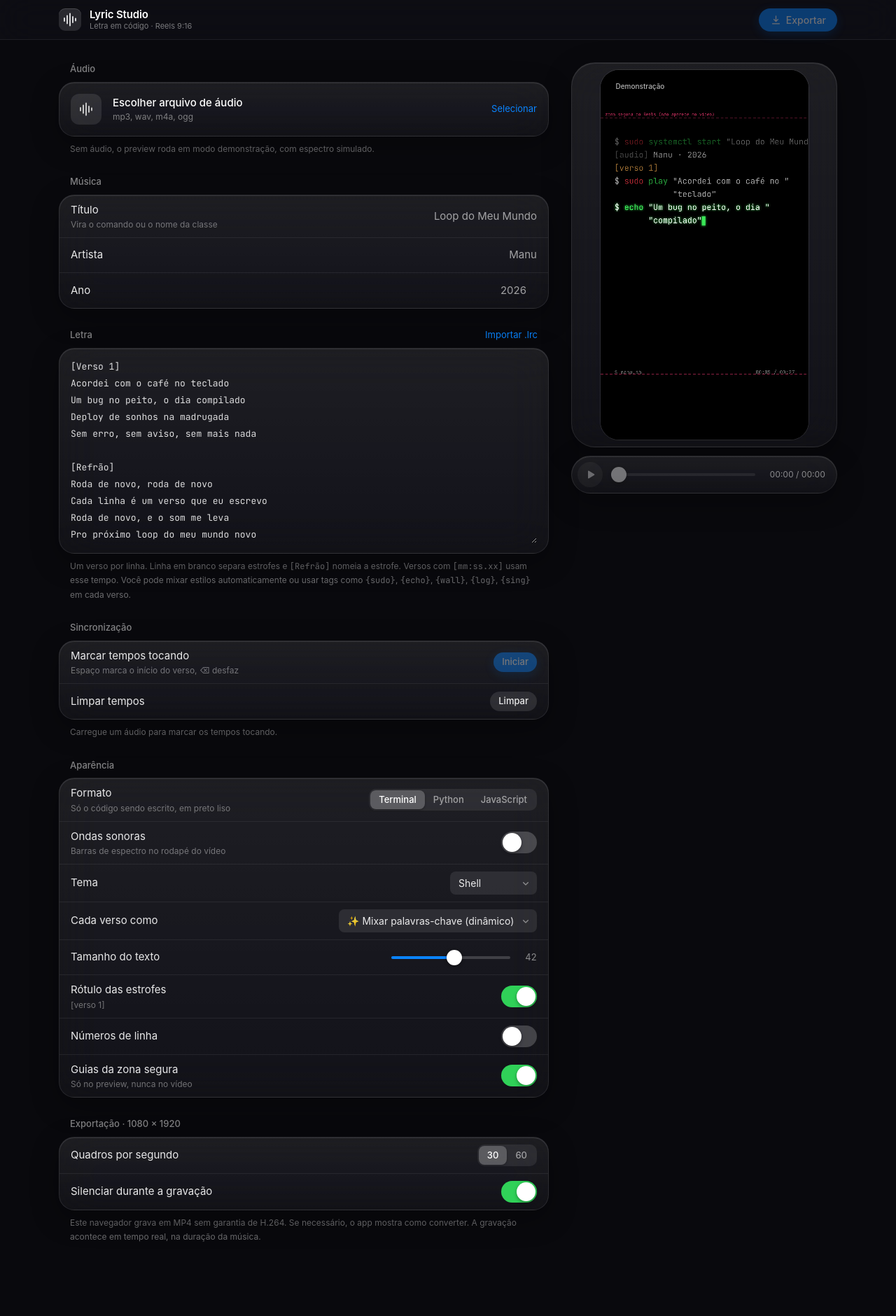
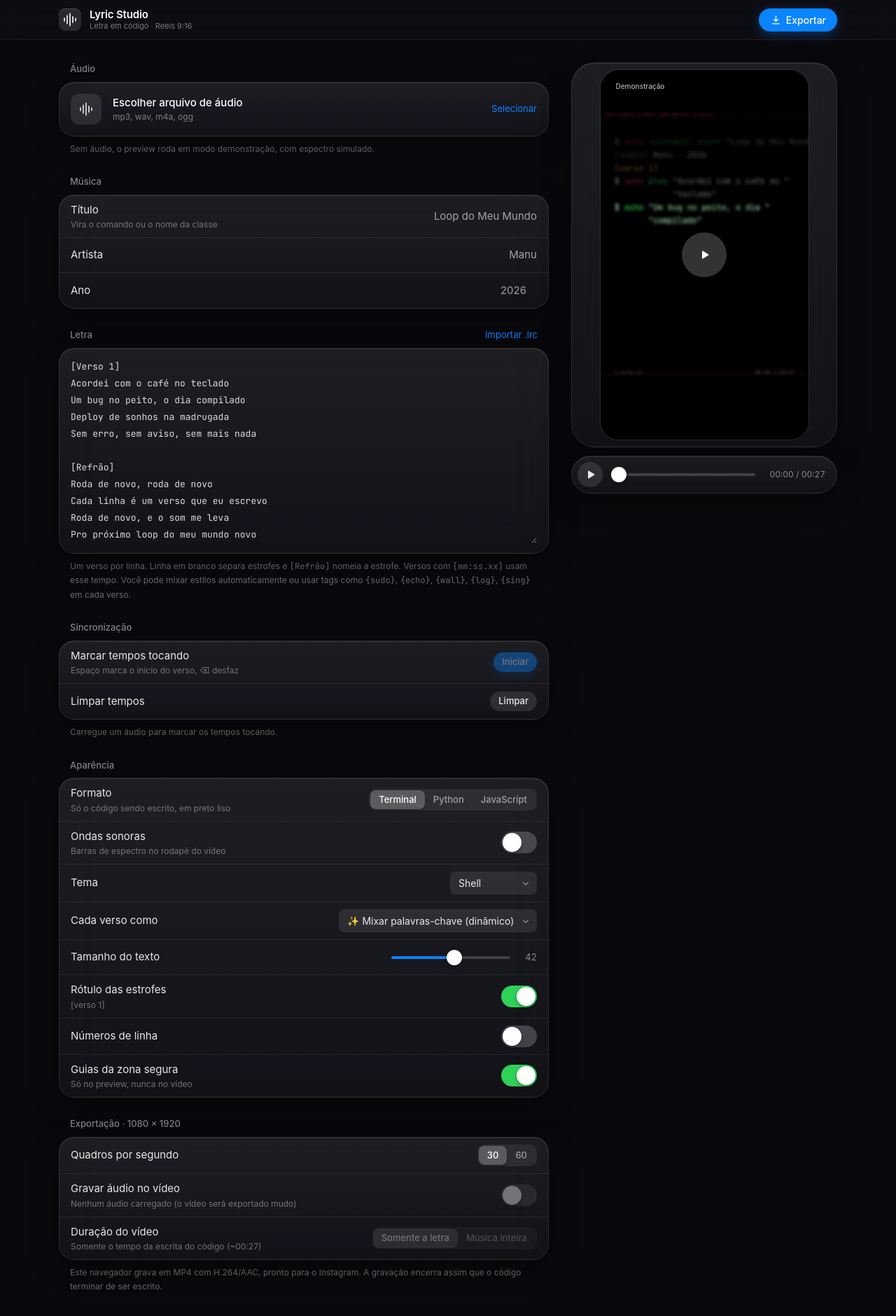
Before and after one commit to Izileth/_l_code, a React (Vite) app: page / in a window 1280 px wide. Shown: the top 1880 px of the page at 70% size. Before the commit the page ends 1856 px from the top, so only its background shows below. Built offline with nearby package versions, Linux system fonts and the light colour scheme.

Commit message:
feat: enhance video export options with audio recording and duration settings

```diff
--- a/src/App.tsx
+++ b/src/App.tsx
@@ -66,6 +66,8 @@ export default function App() {
   const [guides, setGuides] = useState(true)
 
   const [fps, setFps] = useState(30)
+  const [recordAudio, setRecordAudio] = useState(true)
+  const [exportDuration, setExportDuration] = useState<'lyrics' | 'full'>('lyrics')
   const [muteExport, setMuteExport] = useState(true)
   const [exp, setExp] = useState<ExportState>({ phase: 'idle' })
 
@@ -75,12 +77,26 @@ export default function App() {
   const theme = getTheme(themeId)
   const terminal = codeFormat === 'terminal'
   const parsed = useMemo(() => parseLyrics(text), [text])
-  const times = useMemo(() => resolveTimes(parsed, duration), [parsed, duration])
+  const lyricsOnly = !engine.loaded || !recordAudio || exportDuration === 'lyrics'
+  const effectiveDuration = useMemo(
+    () => resolveLyricsDuration(parsed, duration, lyricsOnly),
+    [parsed, duration, lyricsOnly],
+  )
+  const times = useMemo(() => resolveTimes(parsed, effectiveDuration), [parsed, effectiveDuration])
   const built = useMemo(
-    () => buildCode(parsed, times, meta, { format: codeFormat, style, indent, sections, duration }),
-    [parsed, times, meta, codeFormat, style, indent, sections, duration],
+    () =>
+      buildCode(parsed, times, meta, {
+        format: codeFormat,
+        style,
+        indent,
+        sections,
+        duration: effectiveDuration,
+        lyricsOnly,
+      }),
+    [parsed, times, meta, codeFormat, style, indent, sections, effectiveDuration, lyricsOnly],
   )
-  const recFormat = useMemo(() => pickFormat(), [])
+  const effectiveTotal = lyricsOnly ? built.total : (duration || built.total)
+  const recFormat = useMemo(() => pickFormat(recordAudio && engine.loaded), [recordAudio, engine.loaded])
   const exporting = exp.phase === 'recording'
   const syncing = syncCursor !== null
 
@@ -121,9 +137,18 @@ export default function App() {
   }
 
   const togglePlay = async () => {
-    if (!engine.loaded) return
-    if (engine.paused) await engine.play()
-    else engine.pause()
+    if (!engine.loaded && !parsed.length) return
+    if (!engine.loaded) {
+      engine.setVirtualDuration(effectiveTotal)
+    }
+    if (engine.paused) {
+      if (engine.time >= effectiveTotal && effectiveTotal > 0) {
+        engine.seek(0)
+      }
+      await engine.play()
+    } else {
+      engine.pause()
+    }
     setPlaying(!engine.paused)
   }
 
@@ -183,30 +208,55 @@ export default function App() {
   // ── exportação ─────────────────────────────────────────────
   const exportVideo = async () => {
     const canvas = canvasRef.current
-    if (!canvas || !engine.loaded) return
+    if (!canvas) return
     cancelledRef.current = false
     setExp({ phase: 'recording' })
+
+    const hasAudio = recordAudio && engine.loaded
+    const targetDuration = effectiveTotal
+
     try {
       engine.pause()
       engine.seek(0)
-      engine.setSpeakersMuted(muteExport)
-      const rec = startRecording(canvas, engine.getRecordingStream(), fps)
+      if (!engine.loaded) {
+        engine.setVirtualDuration(targetDuration)
+      }
+      engine.setSpeakersMuted(muteExport && hasAudio)
+
+      const rec = startRecording(canvas, hasAudio ? engine.getRecordingStream() : null, fps)
       recRef.current = rec
 
       const ended = new Promise<void>((resolve) => {
+        let interval: number | null = null
+
+        const cleanup = () => {
+          if (interval !== null) clearInterval(interval)
+          engine.audio.removeEventListener('ended', onEnd)
+        }
+
         const onEnd = () => {
-          engine.audio.removeEventListener('ended', onEnd)
+          cleanup()
           resolve()
         }
+
         engine.audio.addEventListener('ended', onEnd)
+
+        interval = window.setInterval(() => {
+          if (engine.time >= targetDuration) {
+            cleanup()
+            resolve()
+          }
+        }, 50)
+
         cancelRef.current = () => {
-          engine.audio.removeEventListener('ended', onEnd)
+          cleanup()
           resolve()
         }
       })
+
       await engine.play()
       await ended
-      await new Promise((r) => setTimeout(r, 600))
+      await new Promise((r) => setTimeout(r, 400))
 
       const result = await rec.stop()
       recRef.current = null
@@ -218,7 +268,8 @@ export default function App() {
         return
       }
 
-      const name = `${built.className.toLowerCase()}-reels.${result.ext}`
+      const audioSuffix = hasAudio ? '' : '-mudo'
+      const name = `${built.className.toLowerCase()}-reels${audioSuffix}.${result.ext}`
       const url = URL.createObjectURL(result.blob)
       setExp({ phase: 'done', url, ext: result.ext, size: result.blob.size, name, h264: result.h264 })
       const a = document.createElement('a')
@@ -242,8 +293,8 @@ export default function App() {
   }
 
   const syncLine = syncCursor !== null ? parsed[syncCursor] : undefined
-  const progress = duration > 0 ? Math.min(1, time / duration) : 0
-  const canExport = engine.loaded && !syncing && !!recFormat
+  const progress = effectiveTotal > 0 ? Math.min(1, time / effectiveTotal) : 0
+  const canExport = !syncing && !!recFormat && (parsed.length > 0 || engine.loaded)
 
   return (
     <div className="relative min-h-screen text-white">
@@ -519,7 +570,9 @@ export default function App() {
                     ? 'Este navegador grava em MP4 com H.264/AAC, pronto para o Instagram.'
                     : `Este navegador grava em ${recFormat.ext.toUpperCase()} sem garantia de H.264. Se necessário, o app mostra como converter.`
                   : 'Este navegador não suporta gravação de vídeo. Use Chrome, Edge ou Safari recente.'}{' '}
-                A gravação acontece em tempo real, na duração da música.
+                {lyricsOnly
+                  ? 'A gravação encerra assim que o código terminar de ser escrito.'
+                  : 'A gravação acontece em tempo real, na duração da música.'}
               </>
             }
           >
@@ -534,16 +587,63 @@ export default function App() {
                 ]}
               />
             </Row>
-            <Row label="Silenciar durante a gravação">
-              <Switch label="Silenciar durante a gravação" checked={muteExport} onChange={setMuteExport} disabled={exporting} />
+            <Row
+              label="Gravar áudio no vídeo"
+              hint={
+                !engine.loaded
+                  ? 'Nenhum áudio carregado (o vídeo será exportado mudo)'
+                  : recordAudio
+                    ? 'Inclui a faixa da música no arquivo de vídeo'
+                    : 'Vídeo mudo (ideal para Reels/TikTok onde a música é inserida no app)'
+              }
+            >
+              <Switch
+                label="Gravar áudio no vídeo"
+                checked={recordAudio && engine.loaded}
+                onChange={setRecordAudio}
+                disabled={!engine.loaded || exporting}
+              />
             </Row>
+            <Row
+              label="Duração do vídeo"
+              hint={
+                !engine.loaded
+                  ? `Somente o tempo da escrita do código (~${fmtTime(effectiveTotal)})`
+                  : lyricsOnly
+                    ? `Encerra logo após a letra ser escrita (~${fmtTime(effectiveTotal)}) — sem esperar o fim da música`
+                    : `Grava a música inteira (~${fmtTime(engine.duration)})`
+              }
+            >
+              <Segmented
+                value={lyricsOnly ? 'lyrics' : 'full'}
+                onChange={(v) => setExportDuration(v as 'lyrics' | 'full')}
+                disabled={!engine.loaded || !recordAudio || exporting}
+                options={[
+                  { value: 'lyrics', label: 'Somente a letra' },
+                  { value: 'full', label: 'Música inteira' },
+                ]}
+              />
+            </Row>
+            {recordAudio && engine.loaded && (
+              <Row
+                label="Silenciar na gravação"
+                hint="Muta seus alto-falantes durante a gravação para não fazer barulho"
+              >
+                <Switch
+                  label="Silenciar na gravação"
+                  checked={muteExport}
+                  onChange={setMuteExport}
+                  disabled={exporting}
+                />
+              </Row>
+            )}
             {exporting && (
               <Pane>
                 <div className="h-1 overflow-hidden rounded-full bg-white/15">
                   <div className="h-full rounded-full bg-accent transition-[width] duration-200" style={{ width: `${progress * 100}%` }} />
                 </div>
                 <p className="mt-2 text-xs text-white/45">
-                  Gravando {fmtTime(time)} de {fmtTime(duration)}. Mantenha esta aba aberta e visível.
+                  Gravando {fmtTime(time)} de {fmtTime(effectiveTotal)}. Mantenha esta aba aberta e visível.
                 </p>
               </Pane>
             )}
@@ -579,7 +679,7 @@ export default function App() {
                 engine={engine}
                 lines={built.lines}
                 theme={theme}
-                demoTotal={built.total}
+                demoTotal={effectiveTotal}
                 exporting={exporting}
                 opts={{
                   fontSize,
@@ -594,7 +694,7 @@ export default function App() {
                       : `python ${built.varName}.py`,
                 }}
               />
-              {engine.loaded && !playing && time < 0.05 && !exporting && (
+              {!playing && time < 0.05 && !exporting && (
                 <button
                   onClick={togglePlay}
                   aria-label="Reproduzir"
@@ -617,7 +717,7 @@ export default function App() {
             <Btn
               variant="glass"
               onClick={togglePlay}
-              disabled={!engine.loaded || exporting}
+              disabled={(!engine.loaded && !parsed.length) || exporting}
               aria-label={playing ? 'Pausar' : 'Reproduzir'}
               className="!h-9 !w-9 !p-0"
             >
@@ -625,11 +725,11 @@ export default function App() {
             </Btn>
             <Slider
               label="Posição da música"
-              value={Math.min(time, duration || 1)}
+              value={Math.min(time, effectiveTotal || 1)}
               min={0}
-              max={duration || 1}
+              max={effectiveTotal || 1}
               step={0.01}
-              disabled={!engine.loaded || exporting}
+              disabled={(!engine.loaded && !parsed.length) || exporting}
               onChange={(v) => {
                 engine.seek(v)
                 setTime(v)
@@ -637,7 +737,7 @@ export default function App() {
               className="min-w-0 flex-1"
             />
             <span className="w-[88px] text-right text-xs tabular-nums text-white/50">
-              {fmtTime(time)} / {fmtTime(duration)}
+              {fmtTime(time)} / {fmtTime(effectiveTotal)}
             </span>
           </div>
         </aside>
```
